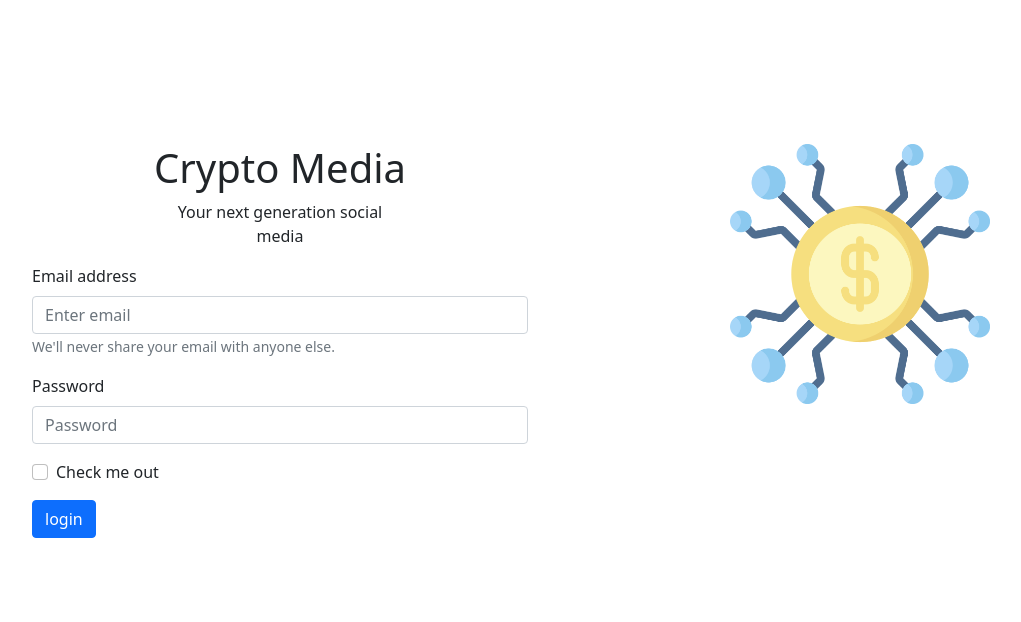
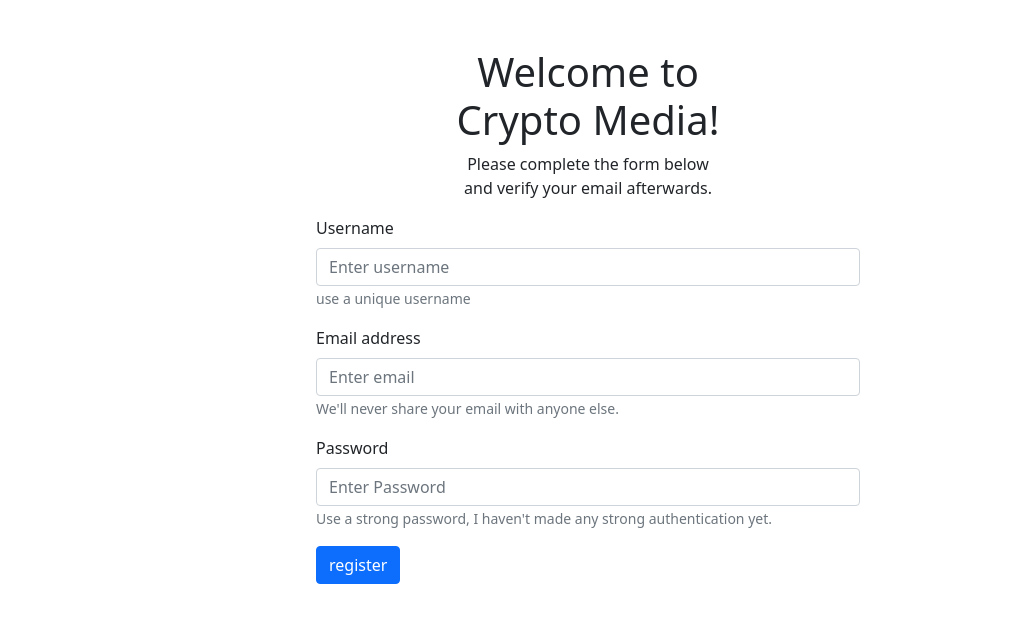
Before and after one commit to medinzz/medinzz.github.io, a React (Create React App) app: page /#/login in a window 1280 px wide. Shown: the top 622 px of the page, without its empty margins (52-1073 px from the left). Built offline with nearby package versions, Linux system fonts and the light colour scheme.

Commit message:
add registration page

```diff
--- /dev/null
+++ b/src/components/forms/Input.tsx
@@ -0,0 +1,18 @@
+import React from 'react'
+import { Form } from 'react-bootstrap'
+
+const InputComponent = (props: any) => {
+  return (
+    <>
+    <Form.Group className="mb-3" controlId={props.controlId}>
+      <Form.Label>{props.label}</Form.Label>
+      <Form.Control type={props.type} placeholder={props.placeholder} onChange={props.onChange} />
+      <Form.Text className="text-muted">
+        {props.inputGuide}
+      </Form.Text>
+    </Form.Group>
+    </>
+  )
+}
+
+export default InputComponent
--- a/src/index.tsx
+++ b/src/index.tsx
@@ -1,6 +1,6 @@
 import React from 'react';
 import ReactDOM from 'react-dom';
-import LoginPage from './pages/Login';
+import RegisterPage from './pages/Register';
 import reportWebVitals from './reportWebVitals';
 import { HashRouter } from 'react-router-dom';
 
@@ -10,7 +10,7 @@ import './assets/vendor/bootstrap/bootstrap.min.css'
 ReactDOM.render(
   <React.StrictMode>
   <HashRouter>
-    <LoginPage />
+    <RegisterPage />
   </HashRouter>
 </React.StrictMode>,
   document.getElementById('root')
--- a/src/pages/Login.tsx
+++ b/src/pages/Login.tsx
@@ -1,11 +1,11 @@
 import React, { useState } from 'react'
 import { Button, Form } from 'react-bootstrap'
+import currency from '../assets/images/icons/currency.png'
 import { LOGIN_MUTATION } from '../helpers/api/mutations/Authentication'
-import { USER_QUERY } from '../helpers/api/queries/Users'
-import { requestHandler, authenticationRequestHandler } from '../helpers/api/Request'
-import currency from '../assets/images/icons/currency.png'
+import { authenticationRequestHandler } from '../helpers/api/Request'
 import { useTokenCookie, useRefreshTokenCookie } from '../helpers/cookie_handlers/AuthCookie'
 import { useUserCookie } from '../helpers/cookie_handlers/UserCookie'
+import InputComponent from '../components/forms/Input'
 
 const LoginPage = (props: any) => {
 
@@ -22,9 +22,15 @@ const LoginPage = (props: any) => {
     }
     if (!token) {
       let res = await authenticationRequestHandler(LOGIN_MUTATION, creds)
+      if(res.tokenAuth.success){
         setTokenCookie(res.tokenAuth.token)
         setRefreshTokenCookie(res.tokenAuth.refreshToken)
         setUserCookie(res.tokenAuth.user)
+      } else {
+        let nonFieldErrors = res.tokenAuth.errors.nonFieldErrors
+        alert(nonFieldErrors[0].message)
+      }
+
     } else {
       alert('you are already logged in!')
       console.log(user)
@@ -43,21 +49,40 @@ const LoginPage = (props: any) => {
                 Your next generation social media
               </p>
             </div>
-            <Form.Group className="mb-3" controlId="formBasicEmail">
-              <Form.Label>Email address</Form.Label>
-              <Form.Control type="email" placeholder="Enter email" onChange={e => setEmail(e.target.value)} />
-              <Form.Text className="text-muted">
-                We'll never share your email with anyone else.
-              </Form.Text>
-            </Form.Group>
+            <InputComponent
+              controlId="formBasicEmail"
+              label="Email address"
+              type="email"
+              placeholder="Enter email"
 
-            <Form.Group className="mb-3" controlId="formBasicPassword">
-              <Form.Label>Password</Form.Label>
-              <Form.Control type="password" placeholder="Password" onChange={e => setPassword(e.target.value)} />
-            </Form.Group>
+              /* need to set event to type "any"
+              TODO: find a way to not set it into any
+              */
+              onChange={(e: any) => setEmail(e.target.value)}
+              inputGuide="We'll never share your email with anyone else."
+            />
+            <InputComponent
+              controlId="formBasicPassword"
+              label="Password"
+              type="password"
+              placeholder="Enter Password"
+
+              /* need to set event to type "any"
+              TODO: find a way to not set it into any
+              */
+              onChange={(e: any) => setPassword(e.target.value)}
+              inputGuide="You should never share your password."
+            />
+
+            {/*
+            Use this if you want to have show password functionality
+
+
               <Form.Group className="mb-3" controlId="formBasicCheckbox">
                 <Form.Check type="checkbox" label="Check me out" />
               </Form.Group>
+            */}
+
             <Button variant="primary" onClick={login}>
               login
             </Button>
--- /dev/null
+++ b/src/pages/Register.tsx
@@ -0,0 +1,99 @@
+import React, { useState } from 'react'
+import { Button, Form } from 'react-bootstrap'
+import { useTokenCookie, useRefreshTokenCookie } from '../helpers/cookie_handlers/AuthCookie'
+import { authenticationRequestHandler } from '../helpers/api/Request'
+import { REGISTER_MUTATION } from '../helpers/api/mutations/Authentication'
+import InputComponent from '../components/forms/Input'
+
+
+const RegisterPage = (props: any) => {
+
+
+  const [username, setUsername] = useState("")
+  const [email, setEmail] = useState("")
+  const [password, setPassword] = useState("")
+  const [token, setTokenCookie,] = useTokenCookie()
+  const [, setRefreshTokenCookie,] = useRefreshTokenCookie()
+
+  const register = async () => {
+    let creds = {
+      username: username,
+      email: email,
+      password: password
+    }
+    if (!token) {
+      let res = await authenticationRequestHandler(REGISTER_MUTATION, creds)
+      if(res.register.success){
+        setTokenCookie(res.register.token)
+        setRefreshTokenCookie(res.register.refreshToken)
+      } else {
+        let nonFieldErrors = res.register.errors.nonFieldErrors
+        let username_errors = res.register.errors.username
+        let email_errors = res.register.errors.email
+        alert(username_errors[0].message)
+        alert(email_errors[0].message)
+      }
+
+    } else {
+      alert('you are already registered!')
+    }
+  }
+  return (
+  <>
+  <Form className="p-5 mx-auto col-lg-6">
+    <div className="text-center row">
+      <h1 className="mx-auto col-8">
+        Welcome to Crypto Media!
+      </h1>
+      <p className="mx-auto w-50">
+        Please complete the form below and verify your email afterwards.
+      </p>
+    </div>
+    <InputComponent
+      controlId="formBasicUsername"
+      label="Username"
+      type="text"
+      placeholder="Enter username"
+
+      /* need to set event to type "any"
+      TODO: find a way to not set it into any
+      */
+      onChange={(e: any) => setUsername(e.target.value)}
+      inputGuide="use a unique username"
+    />
+
+    <InputComponent
+      controlId="formBasicEmail"
+      label="Email address"
+      type="email"
+      placeholder="Enter email"
+
+      /* need to set event to type "any"
+      TODO: find a way to not set it into any
+      */
+      onChange={(e: any) => setEmail(e.target.value)}
+      inputGuide="We'll never share your email with anyone else."
+    />
+
+    <InputComponent
+      controlId="formBasicPassword"
+      label="Password"
+      type="password"
+      placeholder="Enter Password"
+
+      /* need to set event to type "any"
+      TODO: find a way to not set it into any
+      */
+      onChange={(e: any) => setPassword(e.target.value)}
+      inputGuide="Use a strong password, I haven't made any strong authentication yet."
+    />
+
+
+    <Button variant="primary" onClick={register}>
+      register
+    </Button>
+  </Form>
+  </>)
+}
+
+export default RegisterPage
```
Lines whose indentation alone changed are shown as unchanged.
